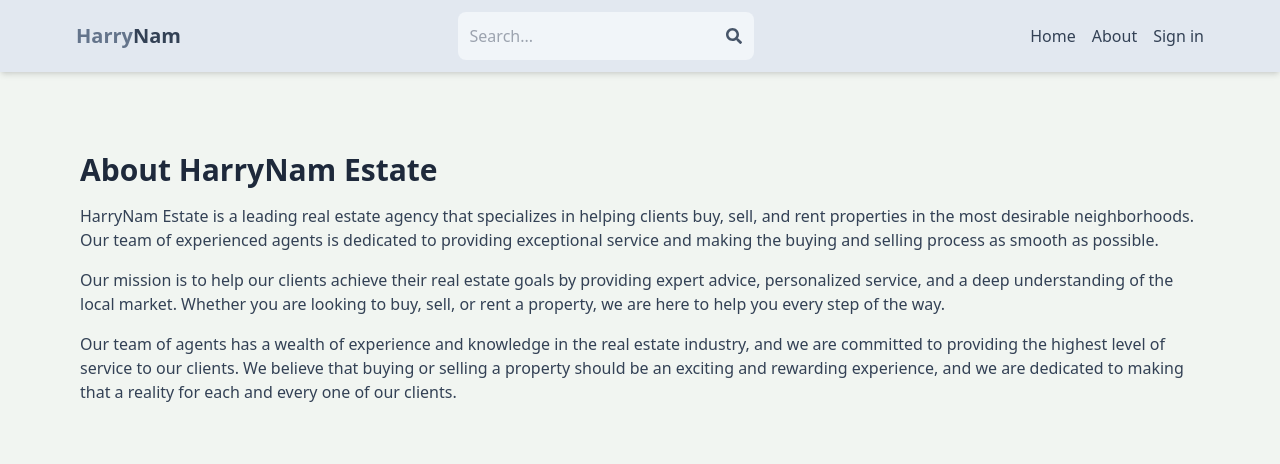
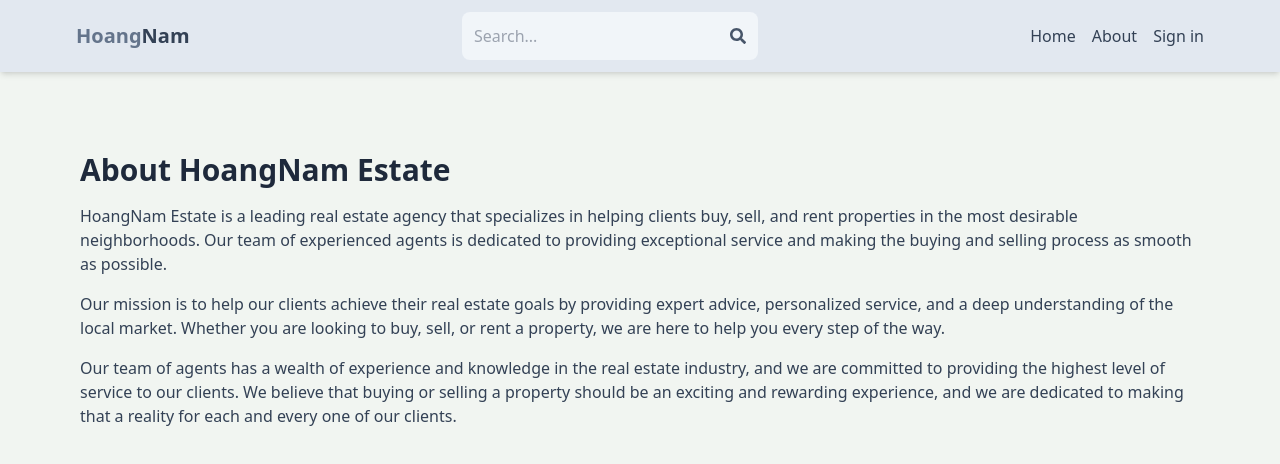
Before and after one commit to HoangNam2409/mern-estate, a React (Vite) app in the folder client/: page /about in a window 1280 px wide. Shown: the top 464 px of the page. Built offline with nearby package versions, Linux system fonts and the light colour scheme; no server answers.

Commit message:
fix name logo

```diff
--- a/client/index.html
+++ b/client/index.html
@@ -4,7 +4,7 @@
     <meta charset="UTF-8" />
     <link rel="icon" type="image/svg+xml" href="/vite.svg" />
     <meta name="viewport" content="width=device-width, initial-scale=1.0" />
-    <title>HarryNam Estate</title>
+    <title>HoangNam Estate</title>
   </head>
   <body>
     <div id="root"></div>
--- a/client/src/components/Header.jsx
+++ b/client/src/components/Header.jsx
@@ -30,7 +30,7 @@ export default function Header() {
             <div className="flex justify-between items-center max-w-6xl mx-auto p-3">
                 <Link to="/">
                     <h1 className="font-bold text-sm sm:text-xl flex flex-wrap">
-                        <span className="text-slate-500">Harry</span>
+                        <span className="text-slate-500">Hoang</span>
                         <span className="text-slate-700">Nam</span>
                     </h1>
                 </Link>
--- a/client/src/pages/About.jsx
+++ b/client/src/pages/About.jsx
@@ -4,10 +4,10 @@ export default function About() {
     return (
         <div className="py-20 px-4 max-w-6xl mx-auto">
             <h1 className="text-3xl font-bold mb-4 text-slate-800">
-                About HarryNam Estate
+                About HoangNam Estate
             </h1>
             <p className="mb-4 text-slate-700">
-                HarryNam Estate is a leading real estate agency that specializes
+                HoangNam Estate is a leading real estate agency that specializes
                 in helping clients buy, sell, and rent properties in the most
                 desirable neighborhoods. Our team of experienced agents is
                 dedicated to providing exceptional service and making the buying
```
